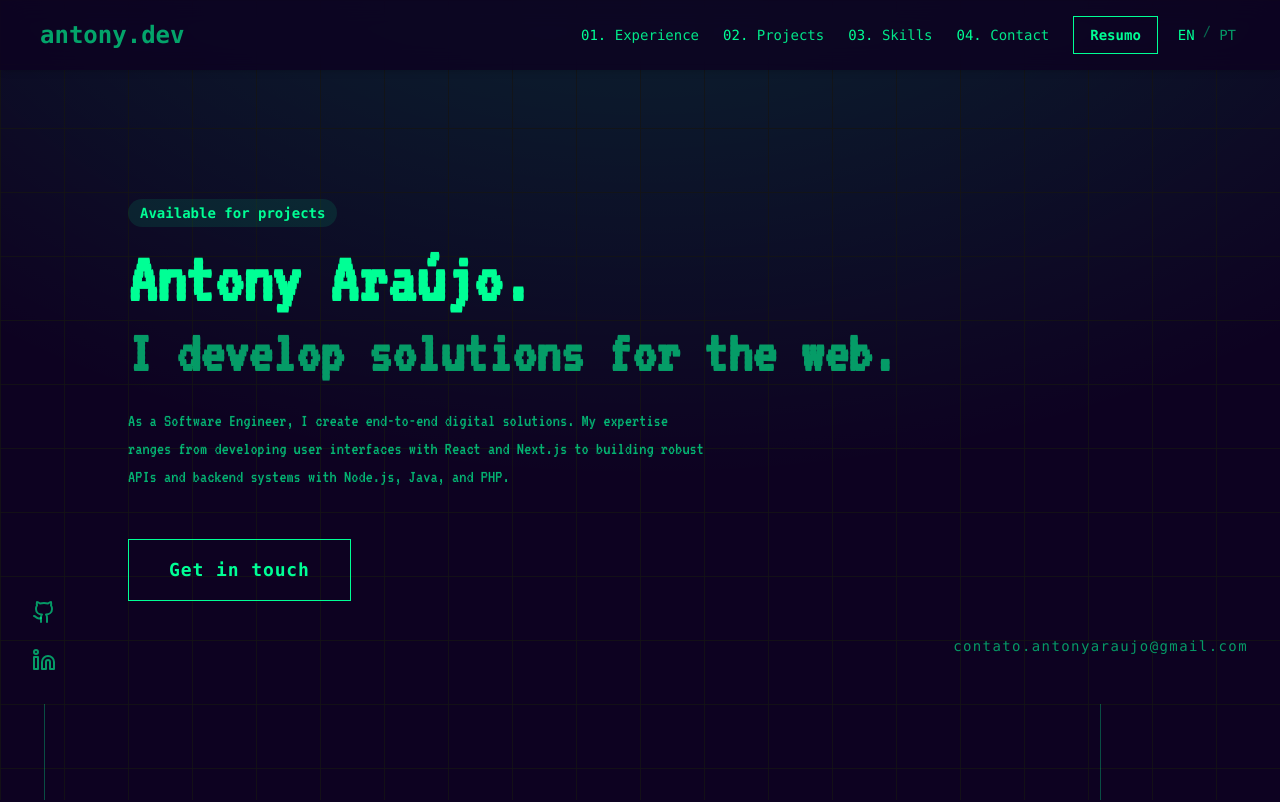
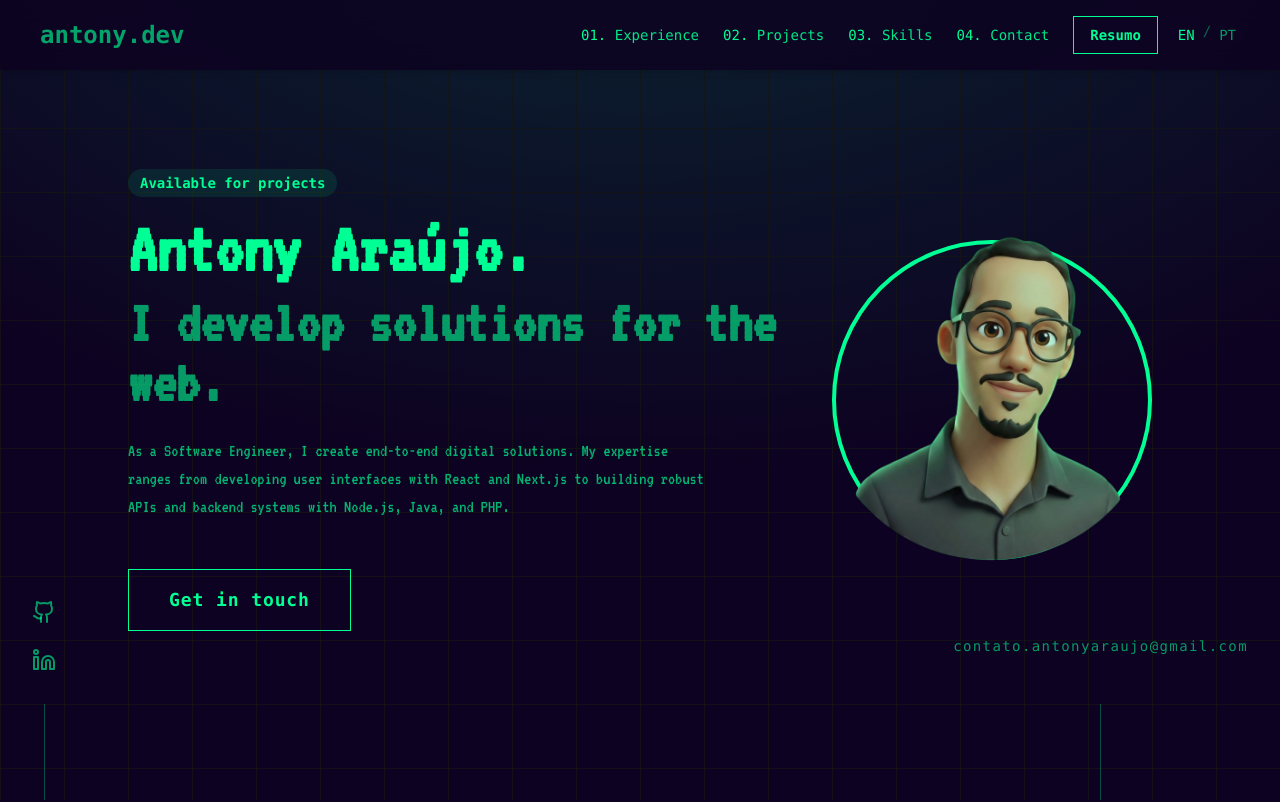
Before and after one commit to antonyaraujo/portfolio, a React (Vite) app: page / in a window 1280 px wide. Shown: the top 802 px of the page. Built offline with nearby package versions, Linux system fonts and the light colour scheme.

Commit message:
feat: add avatar

```diff
--- a/src/components/Hero/index.tsx
+++ b/src/components/Hero/index.tsx
@@ -1,10 +1,10 @@
 import { useTranslation } from "react-i18next";
-import { motion } from "framer-motion";
+import { motion, Variants } from "framer-motion";
 
 export function Hero() {
     const { t } = useTranslation();
 
-    const containerVariants = {
+    const containerVariants: Variants = {
         hidden: { opacity: 0 },
         visible: {
             opacity: 1,
@@ -12,18 +12,31 @@ export function Hero() {
         },
     };
 
-    const itemVariants = {
+    const itemVariants: Variants = {
         hidden: { y: 20, opacity: 0 },
         visible: { y: 0, opacity: 1, transition: { duration: 0.5 } },
     };
 
+    const imageContainerVariants: Variants = {
+        hidden: { scale: 0.8, opacity: 0 },
+        visible: {
+            scale: 1,
+            opacity: 1,
+            transition: {
+                duration: 0.7,
+                ease: "easeOut" as const
+            }
+        },
+    };
+
     return (
-        <section className="min-h-screen flex items-center justify-start p-4 md:px-20 lg:px-32">
+        <section className="min-h-screen flex items-center justify-center p-4 md:px-20 lg:px-32">
+            <div className="flex flex-col-reverse md:flex-row items-center justify-between w-full max-w-6xl mx-auto gap-8">
                 <motion.div
                     variants={containerVariants}
                     initial="hidden"
                     animate="visible"
-                className="max-w-3xl">
+                    className="max-w-2xl text-center md:text-left">
 
                     <motion.div
                         variants={itemVariants}
@@ -47,7 +60,7 @@ export function Hero() {
 
                     <motion.p
                         variants={itemVariants}
-                    className="text-base md:text-lg text-text/70 max-w-xl leading-relaxed">
+                        className="text-base md:text-lg text-text/70 max-w-xl leading-relaxed mx-auto md:mx-0">
                         {t('hero.description')}
                     </motion.p>
 
@@ -65,6 +78,37 @@ export function Hero() {
                         {t('hero.button')}
                     </motion.a>
                 </motion.div>
+
+                <motion.div
+                    variants={imageContainerVariants}
+                    initial="hidden"
+                    animate="visible"
+                    className="relative w-64 h-64 md:w-80 md:h-80 flex-shrink-0 mb-8 md:mb-0"
+                >
+                    {/* Background Circle with Glow and Pulse */}
+                    <motion.div
+                        className="absolute inset-0 rounded-full border-4 border-primary animate-pulse-slow"
+                        whileHover={{
+                            boxShadow: "0 0 40px rgba(0, 255, 149, 0.4)",
+                            transition: { duration: 0.3 }
+                        }}
+                    ></motion.div>
+
+                    {/* Avatar Image on Top */}
+                    <motion.img
+                        src="/avatar.png"
+                        alt="Antony Araujo"
+                        className="relative z-10 w-full h-full object-contain"
+                        animate={{
+                            scale: 1.05
+                        }}
+                        whileHover={{
+                            scale: 1.1,
+                            transition: { duration: 0.3 }
+                        }}
+                    />
+                </motion.div>
+            </div>
         </section>
     );
 }
```
Also changed, not shown: public/avatar.png (added). Lines whose indentation alone changed are shown as unchanged.
